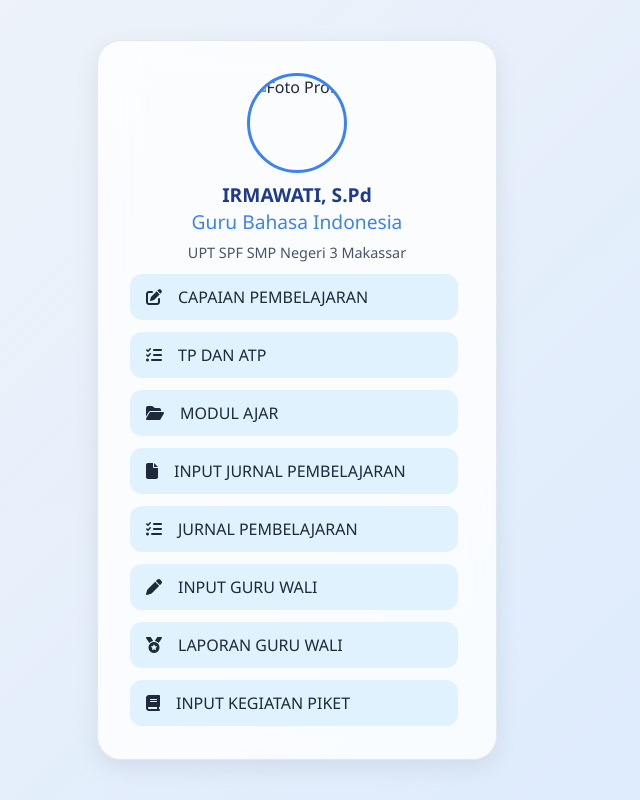
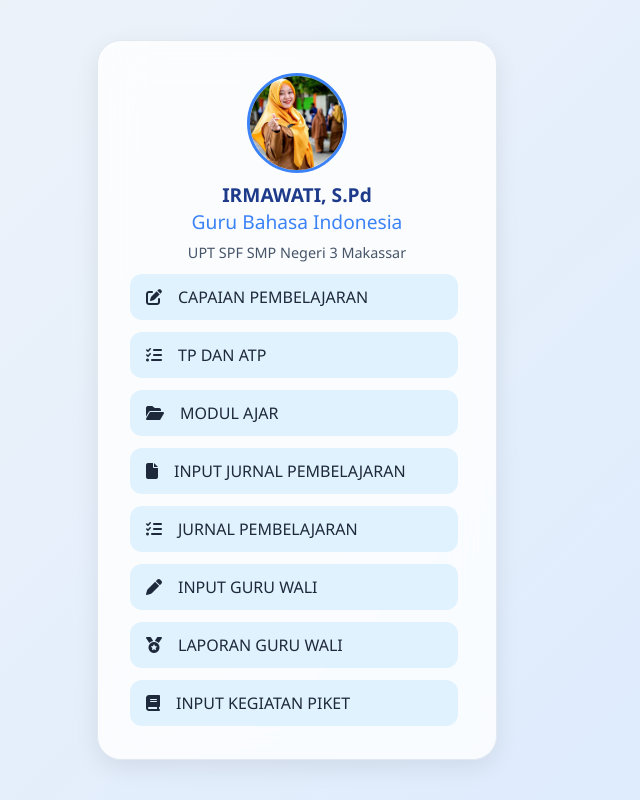
Before and after one commit to rahmatrahim0206/profil-irma, a plain HTML site: page index.html in a window 1280 px wide. Shown: the whole page, without its empty margins (343-983 px from the left). Drawn offline with Linux system fonts and the light colour scheme.

Commit message:
Update index.html

```diff
--- a/index.html
+++ b/index.html
@@ -5,7 +5,7 @@
     <meta name="viewport" content="width=device-width, initial-scale=1.0" />
     <title>Profil Irmawati</title>
     <link rel="stylesheet" href="style.css" />
-    <link rel="icon" href="img/logo.jpeg" type="image/x-icon" />
+    <link rel="icon" href="logo.jpeg" type="image/x-icon" />
     <link
       rel="stylesheet"
       href="https://cdnjs.cloudflare.com/ajax/libs/font-awesome/6.5.1/css/all.min.css"
@@ -16,7 +16,7 @@
       <!-- Bagian Profil -->
       <div class="profile">
         <!-- Gambar dengan rasio 1:1 (persegi) -->
-        <img src="img/logo.jpeg" alt="Foto Profil" class="profile-img" />
+        <img src="logo.jpeg" alt="Foto Profil" class="profile-img" />
         <!-- Nama -->
         <h1 class="name">IRMAWATI, S.Pd</h1>
         <!-- Bidang -->
```
